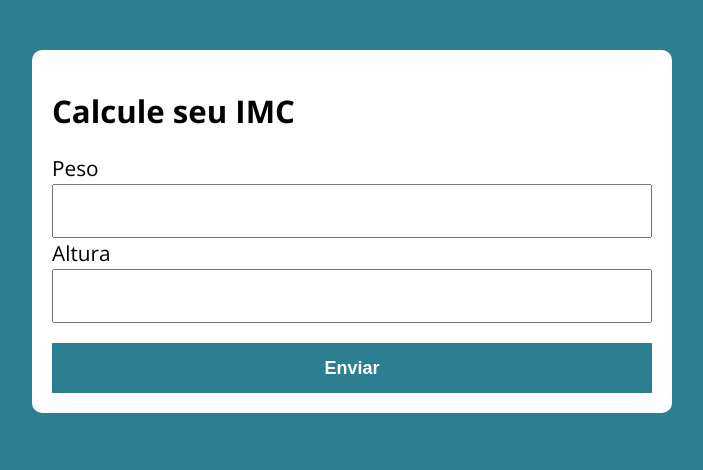
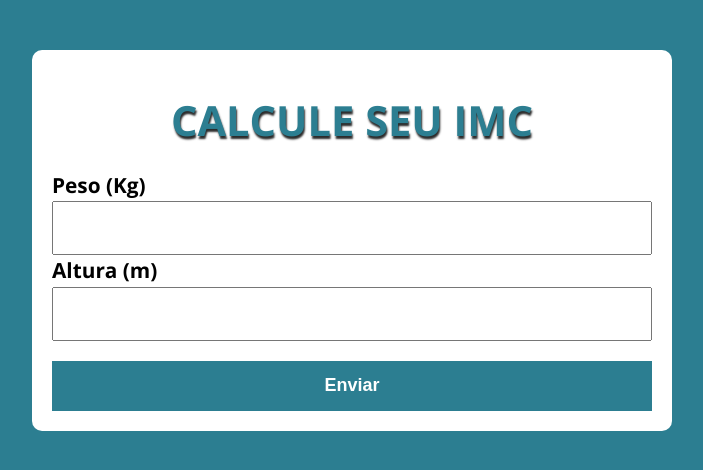
Before and after one commit to GE016/projeto-IMC, a plain HTML site: page index.html in a window 1280 px wide. Shown: the whole page, without its empty margins (288-991 px from the left). Drawn offline with nearby package versions, Linux system fonts and the light colour scheme.

Commit message:
atualizações html e css

```diff
--- a/index.html
+++ b/index.html
@@ -12,9 +12,9 @@
     <section class="container">
         <h1>Calcule seu IMC</h1>
         <form action="/" id="form" method="post">
-            <label for="peso">Peso</label>
+            <label for="peso"><strong>Peso (Kg)</strong></label>
             <input type="text" id="peso" name="peso">
-            <label for="peso">Altura</label>
+            <label for="peso"><strong>Altura (m)</strong></label>
             <input type="text" id="altura" name="altura">
             <button type="submit">Enviar</button>
         </form>
--- a/style.css
+++ b/style.css
@@ -18,6 +18,15 @@ body{
     font-size: 1.3em;
     line-height: 1.5em;
 
+}
+
+h1{
+    text-transform: uppercase;
+    color: var(--primary-color);
+    text-shadow: 1px 3px 2px rgb(44, 44, 44);
+    text-align: center;
+    font-size: 2em;
+    font-weight: bold;
 }
 
 .container{
```
